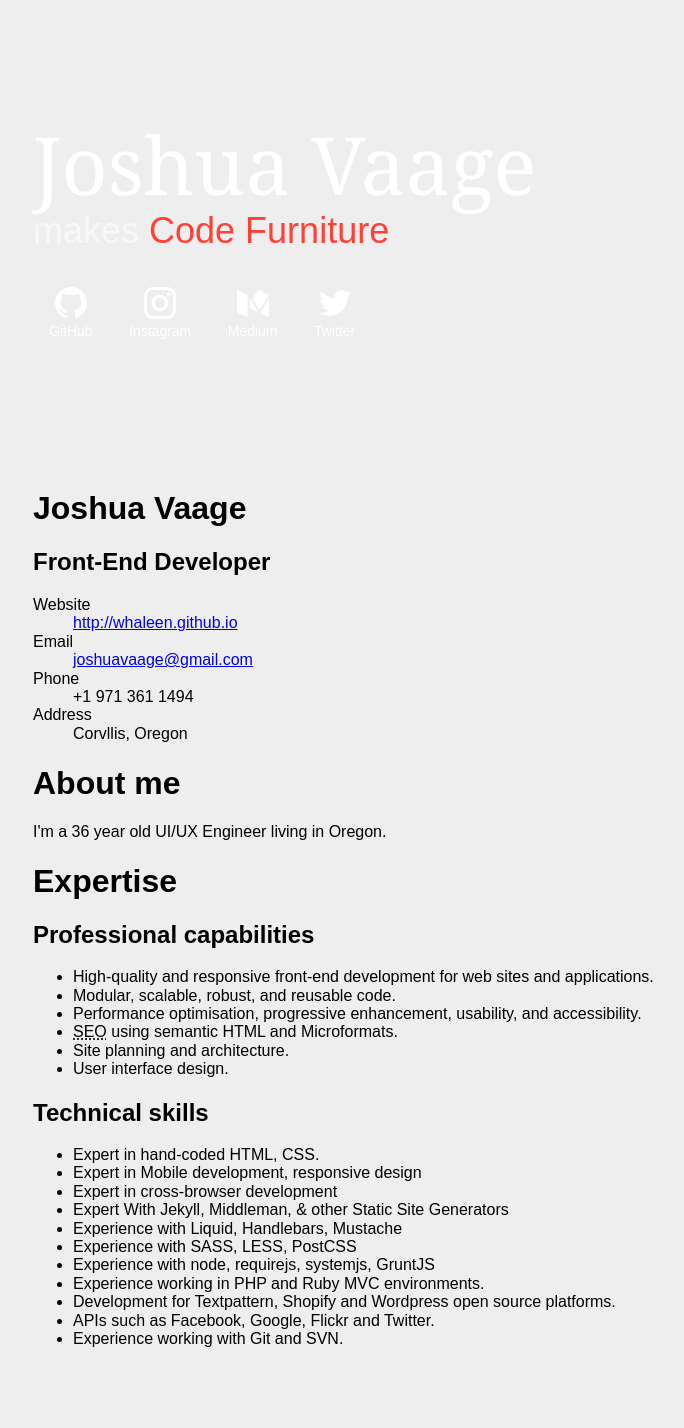
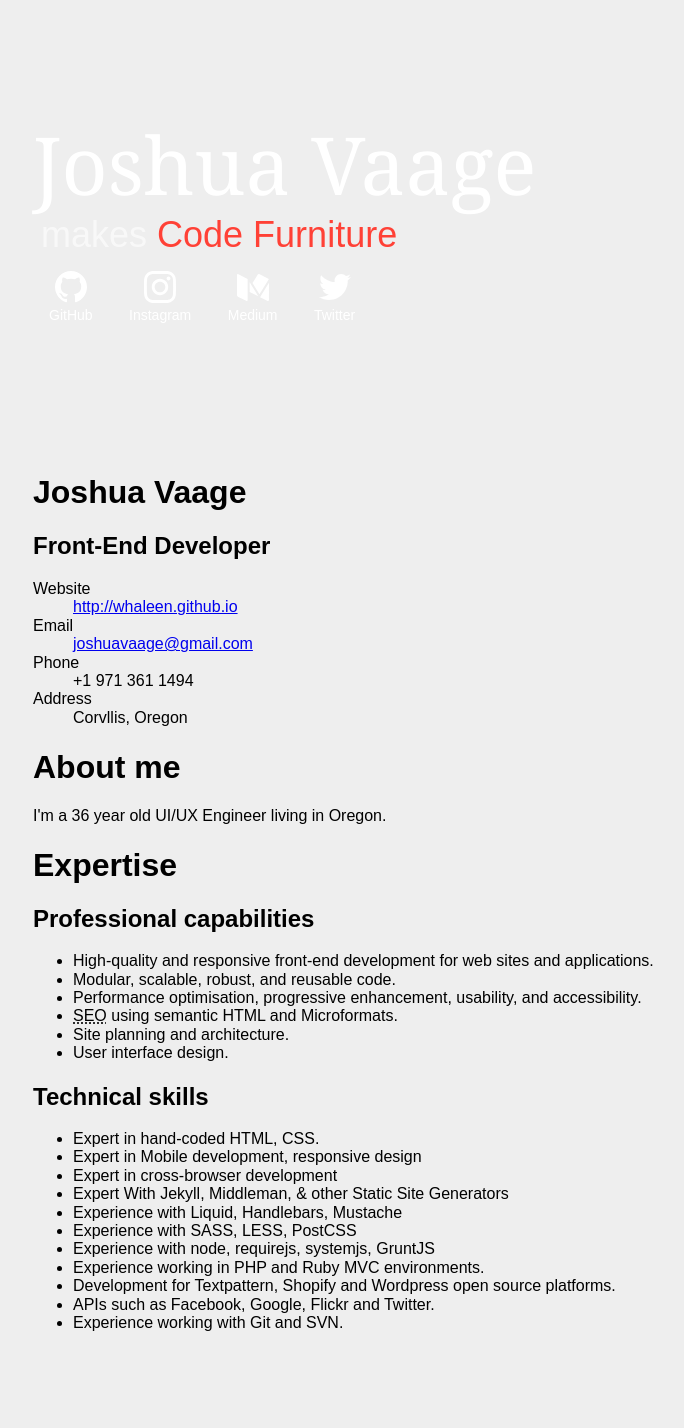
Before and after one commit to whaleen/whaleen.github.io, a Jekyll site: the page built from resume.html, in a window 1280 px wide. Shown: the whole page, without its empty margins (31-715 px from the left). Built offline with Jekyll 4.4.1, drawn with Linux system fonts in a browser that asks for light colours.

Commit message:
Getting warmer

```diff
--- a/_layouts/default.html
+++ b/_layouts/default.html
@@ -13,7 +13,7 @@
     <article class="pa3 pa5-ns">
       <h1 class="f-subheadline f1-m white serif fw1 mb0">{{ site.title }}</h1>
 
-      <p class="mt0 white-60 f2 f3-m fw1">makes <a class="red link" href="http://whaleen.github.io/code-furniture" title="and thinks the earth is flat">Code Furniture</a></p>
+      <p class="mt1 white-60 f2 f3-m fw1 ml2 mb3">makes <a class="red link" href="http://whaleen.github.io/code-furniture" title="and thinks the earth is flat">Code Furniture</a></p>
 
       <a class="link white hover-red dib mh3 tc" href="https://github.com/whaleen" title="GitHub">
         <svg class="dib h2 w2" fill="currentColor" xmlns="http://www.w3.org/2000/svg" viewBox="0 0 16 16" fill-rule="evenodd" clip-rule="evenodd" stroke-linejoin="round" stroke-miterlimit="1.414"><path d="M8 0C3.58 0 0 3.582 0 8c0 3.535 2.292 6.533 5.47 7.59.4.075.547-.172.547-.385 0-.19-.007-.693-.01-1.36-2.226.483-2.695-1.073-2.695-1.073-.364-.924-.89-1.17-.89-1.17-.725-.496.056-.486.056-.486.803.056 1.225.824 1.225.824.714 1.223 1.873.87 2.33.665.072-.517.278-.87.507-1.07-1.777-.2-3.644-.888-3.644-3.953 0-.873.31-1.587.823-2.147-.083-.202-.358-1.015.077-2.117 0 0 .672-.215 2.2.82.638-.178 1.323-.266 2.003-.27.68.004 1.364.092 2.003.27 1.527-1.035 2.198-.82 2.198-.82.437 1.102.163 1.915.08 2.117.513.56.823 1.274.823 2.147 0 3.073-1.87 3.75-3.653 3.947.287.246.543.735.543 1.48 0 1.07-.01 1.933-.01 2.195 0 .215.144.463.55.385C13.71 14.53 16 11.534 16 8c0-4.418-3.582-8-8-8"/></svg>
```
Also changed, not shown: 3 other files.
